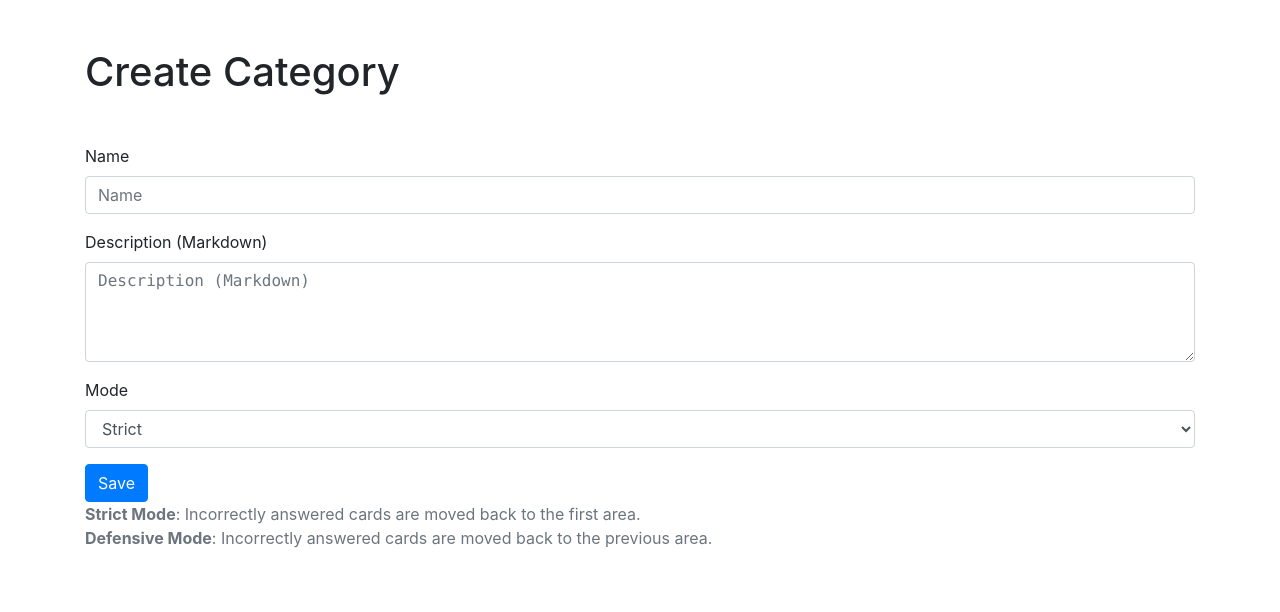
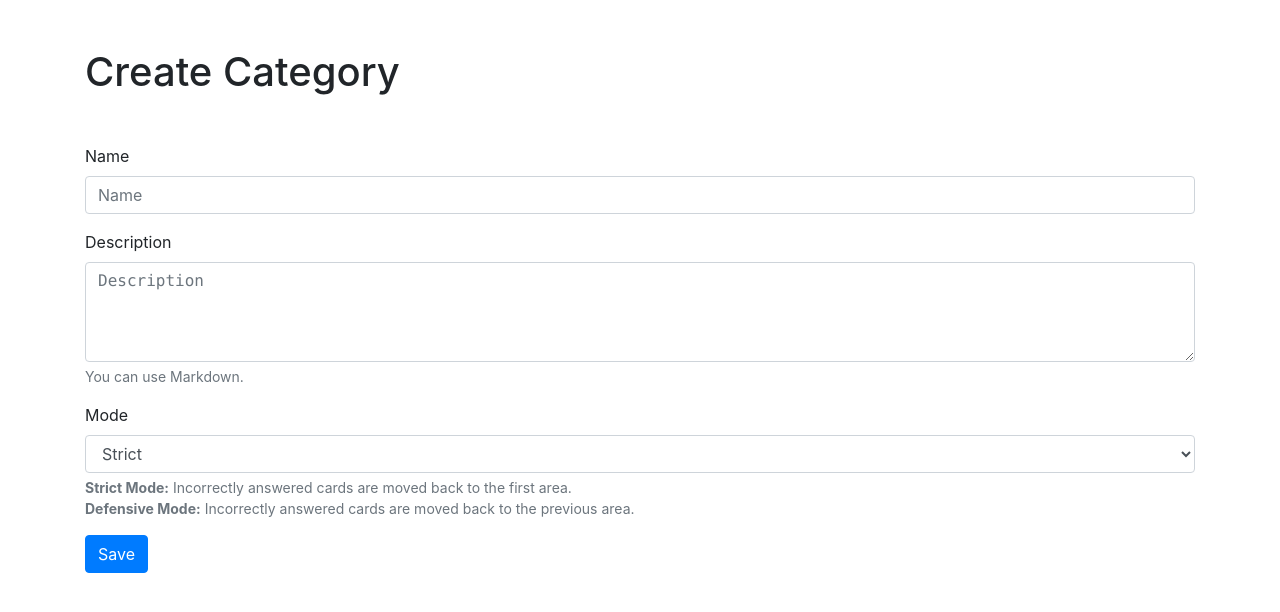
Before and after one commit to joeig/memodrop, a Django app: page /categories/add/ in a window 1280 px wide. Shown: the part 56-668 px from the top of the page. Run offline with Django 3.2, Linux system fonts and the light colour scheme; a user stored in the database is signed in; parts of the project's set-up code (start-up, migrations or seed data) failed here and were passed over; some libraries are stand-ins or nearby versions.

Commit message:
Add help texts for some form fields

```diff
--- a/cards/models.py
+++ b/cards/models.py
@@ -24,9 +24,9 @@ class Card(models.Model):
         (5, '5'),
         (6, '6'),
     )
-    question = models.TextField(verbose_name='Question (Markdown)')
-    answer = models.TextField(verbose_name='Answer (Markdown)')
-    hint = models.TextField(blank=True, verbose_name='Hint (Markdown)')
+    question = models.TextField(verbose_name='Question')
+    answer = models.TextField(verbose_name='Answer')
+    hint = models.TextField(blank=True, verbose_name='Hint')
     area = models.IntegerField(default=1, choices=AREA_CHOICES, verbose_name='Area')
     category = models.ForeignKey('categories.Category', on_delete=models.CASCADE, related_name='cards')
     last_interaction = models.DateTimeField(auto_now_add=True, blank=True, editable=False)
--- a/categories/models.py
+++ b/categories/models.py
@@ -22,7 +22,7 @@ class Category(models.Model):
         (2, 'Defensive'),
     )
     name = models.CharField(max_length=128)
-    description = models.TextField(verbose_name='Description (Markdown)')
+    description = models.TextField(verbose_name='Description')
     mode = models.IntegerField(default=1, choices=MODE_CHOICES)
     last_interaction = models.DateTimeField(auto_now_add=True, blank=True, editable=False)
     owner = models.ForeignKey(settings.AUTH_USER_MODEL, on_delete=models.CASCADE)
--- a/categories/templates/categories/category_create_form.html
+++ b/categories/templates/categories/category_create_form.html
@@ -10,9 +10,4 @@
             <input type="submit" class="btn btn-primary" value="Save" />
        {% endbuttons %}
     </form>
-    <p class="text-muted">
-        <strong>Strict Mode</strong>: Incorrectly answered cards are moved back to the first area.
-        <br />
-        <strong>Defensive Mode</strong>: Incorrectly answered cards are moved back to the previous area.
-    </p>
 {% endblock %}
--- a/categories/templates/categories/category_update_form.html
+++ b/categories/templates/categories/category_update_form.html
@@ -10,9 +10,4 @@
             <input type="submit" class="btn btn-primary" value="Save" />
        {% endbuttons %}
     </form>
-    <p class="text-muted">
-        <strong>Strict Mode</strong>: Incorrectly answered cards are moved back to the first area.
-        <br />
-        <strong>Defensive Mode</strong>: Incorrectly answered cards are moved back to the previous area.
-    </p>
 {% endblock %}
--- a/categories/views/gui.py
+++ b/categories/views/gui.py
@@ -44,6 +44,15 @@ class CategoryCreate(LoginRequiredMixin, CategoryBelongsUserMixin, CreateView):
     fields = ['name', 'description', 'mode']
     template_name_suffix = '_create_form'
 
+    def get_form(self, form_class=None):
+        form = super().get_form(form_class)
+        form.fields['description'].help_text = 'You can use Markdown.'
+        form.fields['mode'].help_text = """
+<strong>Strict Mode:</strong> Incorrectly answered cards are moved back to the first area.<br>
+<strong>Defensive Mode:</strong> Incorrectly answered cards are moved back to the previous area.
+"""
+        return form
+
     def form_valid(self, form):
         messages.success(self.request, 'Category created.')
         form.instance.owner = self.request.user
@@ -55,6 +64,15 @@ class CategoryUpdate(LoginRequiredMixin, CategoryBelongsUserMixin, UpdateView):
     """
     fields = ['name', 'description', 'mode']
     template_name_suffix = '_update_form'
+
+    def get_form(self, form_class=None):
+        form = super().get_form(form_class)
+        form.fields['description'].help_text = 'You can use Markdown.'
+        form.fields['mode'].help_text = """
+<strong>Strict Mode:</strong> Incorrectly answered cards are moved back to the first area.<br>
+<strong>Defensive Mode:</strong> Incorrectly answered cards are moved back to the previous area.
+"""
+        return form
 
     def form_valid(self, form):
         messages.success(self.request, 'Category updated.')
```
Also changed, not shown: cards/views/gui.py (+11 -0 lines), categories/templates/categories/category_detail.html (+14 -7 lines), cards/migrations/0012_auto_20180331_1348.py (added), categories/migrations/0008_auto_20180331_1348.py (added).
